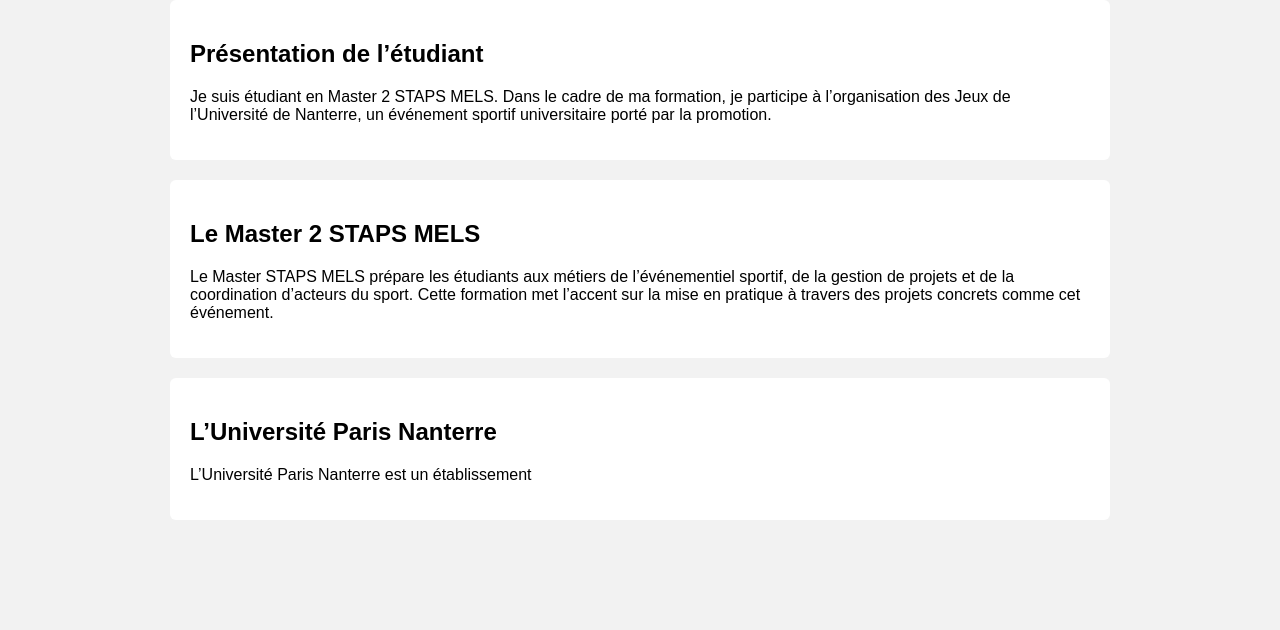
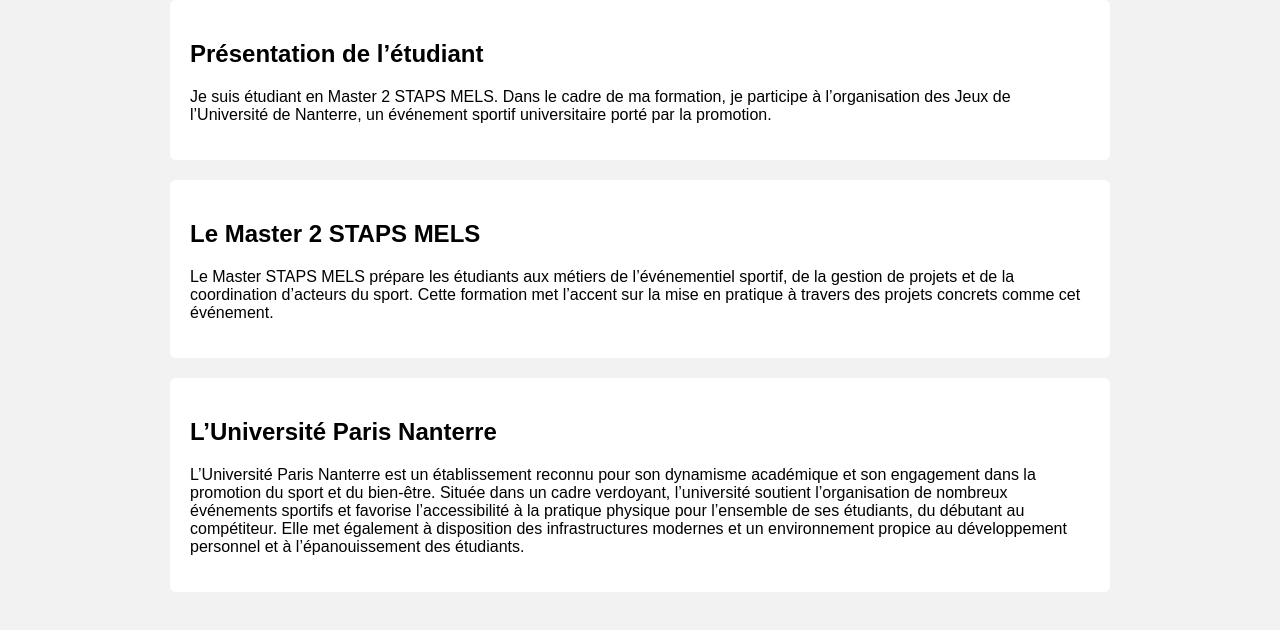
Before and after one commit to HUGOINFO/site-evenement-sportif, a plain HTML site: page index.html in a window 1280 px wide. Shown: the part 130-760 px from the top of the page. Drawn offline with Linux system fonts and the light colour scheme.

Commit message:
Update index.html

```diff
--- a/index.html
+++ b/index.html
@@ -43,4 +43,4 @@
 <section>
   <h2>L’Université Paris Nanterre</h2>
   <p>
-    L’Université Paris Nanterre est un établissement
+L’Université Paris Nanterre est un établissement reconnu pour son dynamisme académique et son engagement dans la promotion du sport et du bien-être. Située dans un cadre verdoyant, l’université soutient l’organisation de nombreux événements sportifs et favorise l’accessibilité à la pratique physique pour l’ensemble de ses étudiants, du débutant au compétiteur. Elle met également à disposition des infrastructures modernes et un environnement propice au développement personnel et à l’épanouissement des étudiants.
```
